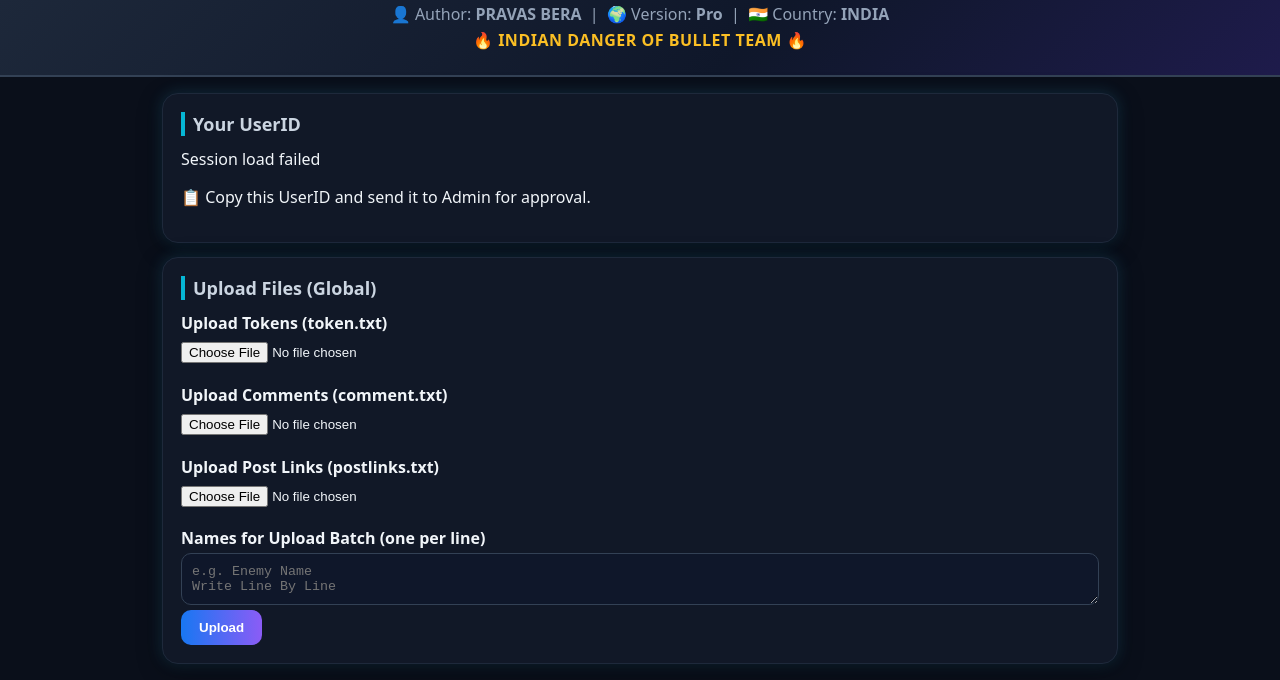
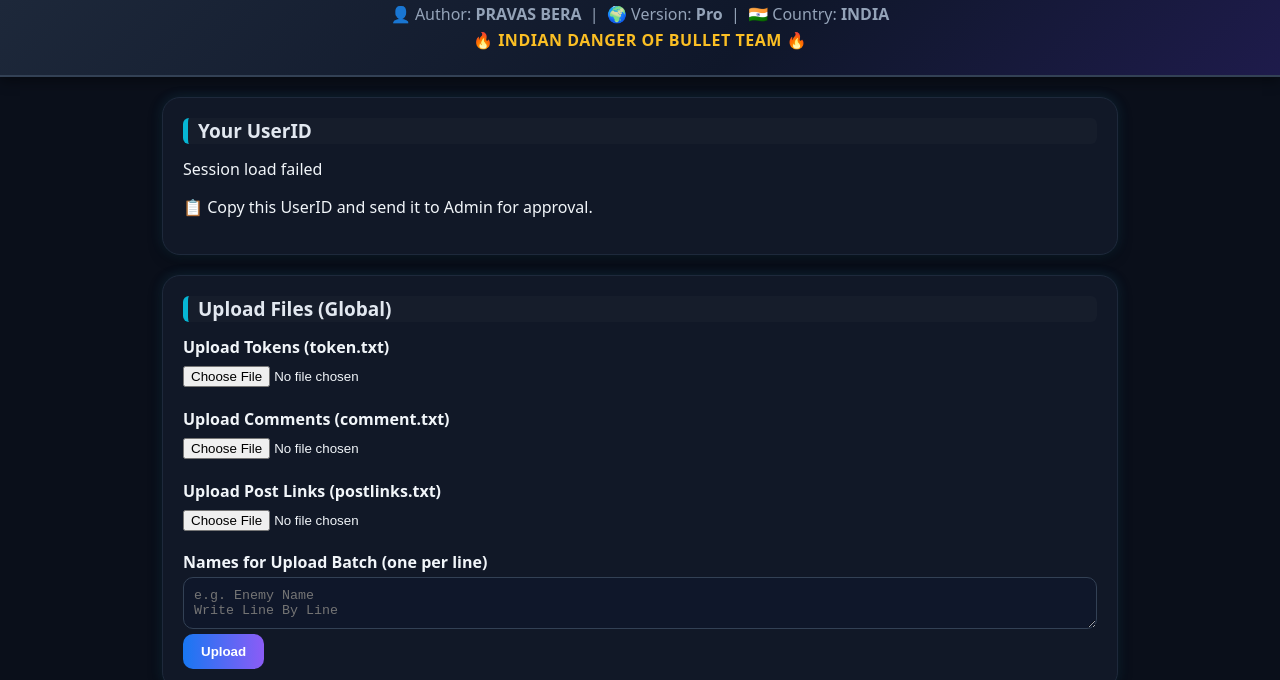
Before and after one commit to PravasBera/Auto-Comment-Tool, a website: page views/index.html in a window 1280 px wide. Shown: the part 53-733 px from the top of the page. Drawn offline with Linux system fonts and the light colour scheme; no server answers.

Commit message:
Update style.css

```diff
--- a/public/style.css
+++ b/public/style.css
@@ -26,6 +26,7 @@ body{
   text-align:center;
   background:linear-gradient(135deg,#1e293b,#0f172a 60%,#1e1b4b);
   border-bottom:2px solid #334155;
+  box-shadow:0 4px 12px rgba(0,0,0,.4);
 }
 .app-header h1{
   margin:0 0 6px 0;
@@ -44,19 +45,27 @@ body{
 .card{
   background:var(--card);
   border:1px solid #1e293b;
-  border-radius:16px;
-  padding:18px;
-  margin:14px 0;
-  box-shadow:0 6px 25px rgba(0,0,0,.4), 0 0 15px rgba(56,189,248,.2);
-  transition:transform .25s;
+  border-radius:18px;
+  padding:20px;
+  margin:20px 0;
+  box-shadow:0 4px 14px rgba(0,0,0,.35),
+             0 0 12px rgba(56,189,248,.15);
+  transition:transform .25s, box-shadow .25s;
 }
-.card:hover{transform:translateY(-2px);box-shadow:0 8px 28px rgba(0,0,0,.5), 0 0 20px rgba(147,197,253,.25)}
+.card:hover{
+  transform:translateY(-3px);
+  box-shadow:0 6px 20px rgba(0,0,0,.45),
+             0 0 18px rgba(147,197,253,.25);
+}
 .card h2{
-  margin:0 0 12px 0;
-  font-size:18px;
-  color:#cbd5e1;
-  border-left:4px solid var(--cyan);
-  padding-left:8px;
+  margin:0 0 14px 0;
+  font-size:19px;
+  font-weight:600;
+  color:#e2e8f0;
+  border-left:5px solid var(--cyan);
+  padding-left:10px;
+  background:rgba(255,255,255,.02);
+  border-radius:6px;
 }
 
 /* inputs */
@@ -108,6 +117,7 @@ button.danger{background:linear-gradient(90deg,#dc2626,#b91c1c)}
 .error{color:#f87171}
 .summary{color:#86efac}
 
+/* footer + helpers */
 .footer{color:#94a3b8;text-align:center;padding:22px 0}
 .chk{display:flex;align-items:center;gap:.5rem;margin-top:.5rem}
 .grid-3{display:grid;grid-template-columns:repeat(3,1fr);gap:12px}
```
